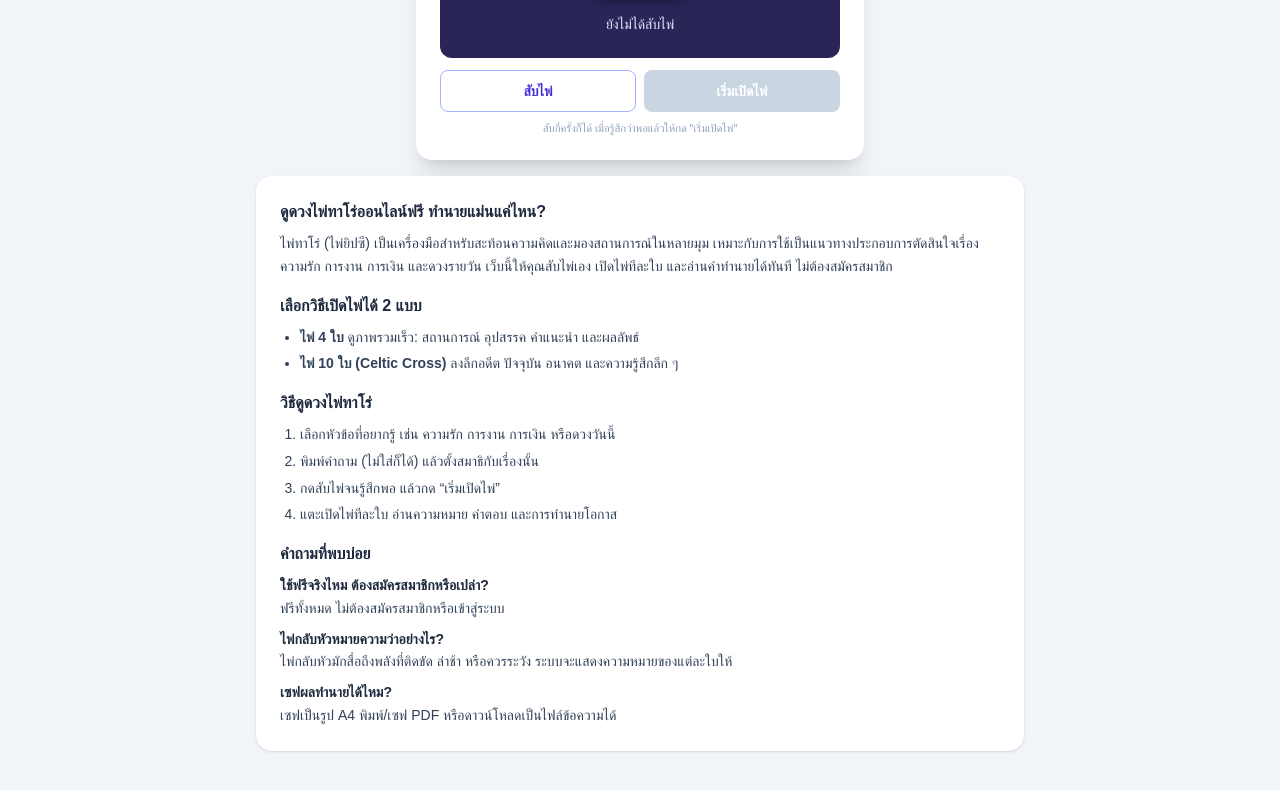
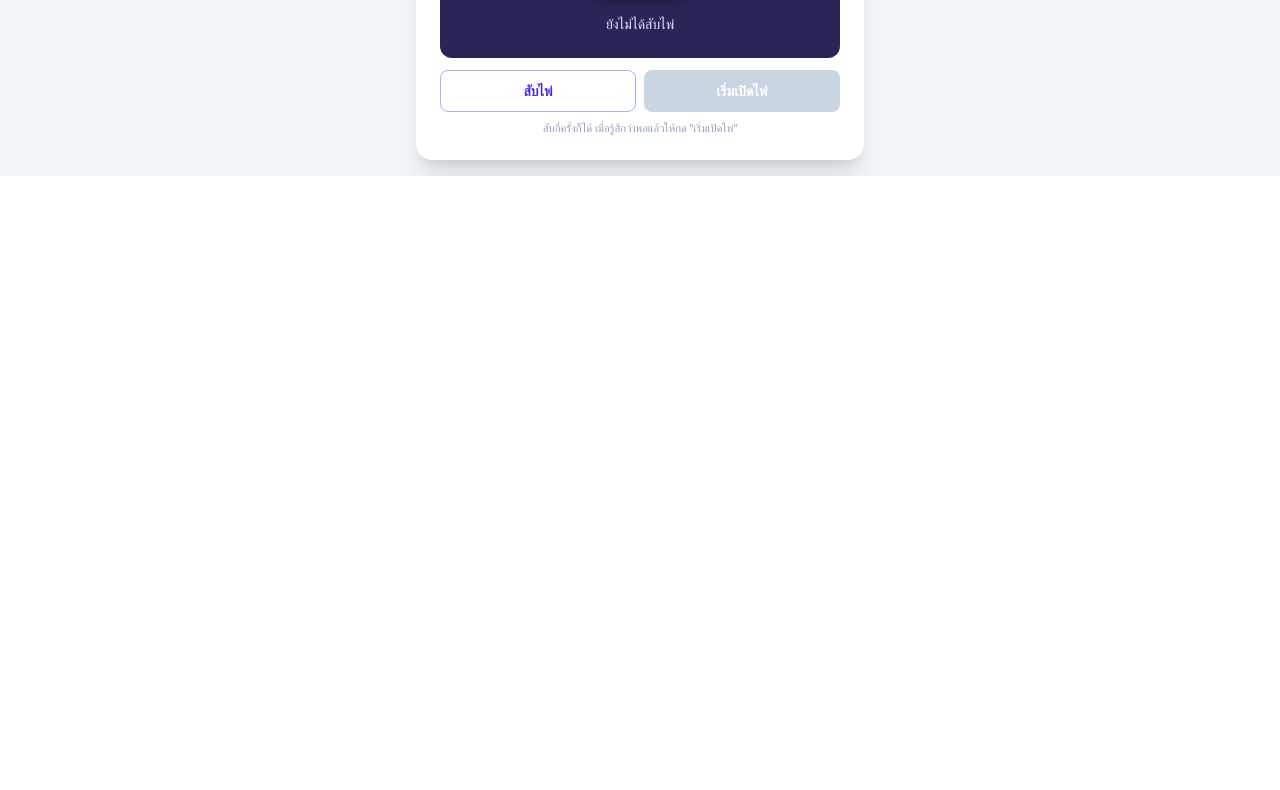
Before and after one commit to lordpooh/freeappgentools, a Next.js app: page /tarot in a window 1280 px wide. Shown: the part 636-1426 px from the top of the page. After the commit the page ends 812 px from the top, so only its background shows below. Built offline with nearby package versions, Linux system fonts and the light colour scheme.

Commit message:
update Title Tarot004

```diff
--- a/app/tarot/page.tsx
+++ b/app/tarot/page.tsx
@@ -25,84 +25,6 @@ export const metadata: Metadata = {
     locale: "th_TH",
   },
   robots: { index: true, follow: true },
-};
-
-const jsonLd = {
-  "@context": "https://schema.org",
-  "@graph": [
-    {
-      "@type": "WebApplication",
-      name: "ดูดวงไพ่ทาโร่ออนไลน์",
-      url: "https://freeappgentools.com/tarot",
-      applicationCategory: "EntertainmentApplication",
-      operatingSystem: "Web",
-      inLanguage: "th",
-      offers: { "@type": "Offer", price: "0", priceCurrency: "THB" },
-    },
-    {
-      "@type": "BreadcrumbList",
-      itemListElement: [
-        { "@type": "ListItem", position: 1, name: "หน้าแรก", item: "https://freeappgentools.com" },
-        { "@type": "ListItem", position: 2, name: "ดูดวงไพ่ทาโร่", item: "https://freeappgentools.com/tarot" },
-      ],
-    },
-  ],
-};
-
-export default function TarotPage() {
-  return (
-    <>
-      <script
-        type="application/ld+json"
-        dangerouslySetInnerHTML={{
-          __html: JSON.stringify(jsonLd).replace(/</g, "\\u003c"),
-        }}
-      />
-      <TarotClient />
-
-      {/* เนื้อหาข้อความให้ Google อ่าน (render ฝั่งเซิร์ฟเวอร์) */}
-      <section className="bg-slate-100 px-4 pb-12">
-        <div className="mx-auto max-w-3xl rounded-2xl bg-white p-6 text-sm leading-relaxed text-slate-700 shadow">
-          <h2 className="mb-2 text-base font-bold text-slate-800">
-            ดูดวงไพ่ทาโร่ออนไลน์ฟรี ทำนายแม่นแค่ไหน?
-          </h2>
-          <p className="mb-4">
-            ไพ่ทาโร่ (ไพ่ยิปซี) เป็นเครื่องมือสำหรับสะท้อนความคิดและมองสถานการณ์ในหลายมุม
-            เหมาะกับการใช้เป็นแนวทางประกอบการตัดสินใจเรื่องความรัก การงาน การเงิน และดวงรายวัน
-            เว็บนี้ให้คุณสับไพ่เอง เปิดไพ่ทีละใบ และอ่านคำทำนายได้ทันที ไม่ต้องสมัครสมาชิก
-          </p>
-
-          <h2 className="mb-2 text-base font-bold text-slate-800">
-            เลือกวิธีเปิดไพ่ได้ 2 แบบ
-          </h2>
-          <ul className="mb-4 list-disc space-y-1 pl-5">
-            <li>
-              <strong>ไพ่ 4 ใบ</strong> ดูภาพรวมเร็ว: สถานการณ์ อุปสรรค คำแนะนำ และผลลัพธ์
-            </li>
-            <li>
-              <strong>ไพ่ 10 ใบ (Celtic Cross)</strong> ลงลึกอดีต ปัจจุบัน อนาคต และความรู้สึกลึก ๆ
-            </li>
-          </ul>
-
-          <h2 className="mb-2 text-base font-bold text-slate-800">วิธีดูดวงไพ่ทาโร่</h2>
-          <ol className="mb-4 list-decimal space-y-1 pl-5">
-            <li>เลือกหัวข้อที่อยากรู้ เช่น ความรัก การงาน การเงิน หรือดวงวันนี้</li>
-            <li>พิมพ์คำถาม (ไม่ใส่ก็ได้) แล้วตั้งสมาธิกับเรื่องนั้น</li>
-            <li>กดสับไพ่จนรู้สึกพอ แล้วกด “เริ่มเปิดไพ่”</li>
-            <li>แตะเปิดไพ่ทีละใบ อ่านความหมาย คำตอบ และการทำนายโอกาส</li>
-          </ol>
-
-          <h2 className="mb-2 text-base font-bold text-slate-800">คำถามที่พบบ่อย</h2>
-          <h3 className="font-semibold text-slate-800">ใช้ฟรีจริงไหม ต้องสมัครสมาชิกหรือเปล่า?</h3>
-          <p className="mb-2">ฟรีทั้งหมด ไม่ต้องสมัครสมาชิกหรือเข้าสู่ระบบ</p>
-          <h3 className="font-semibold text-slate-800">ไพ่กลับหัวหมายความว่าอย่างไร?</h3>
-          <p className="mb-2">
-            ไพ่กลับหัวมักสื่อถึงพลังที่ติดขัด ล่าช้า หรือควรระวัง ระบบจะแสดงความหมายของแต่ละใบให้
-          </p>
-          <h3 className="font-semibold text-slate-800">เซฟผลทำนายได้ไหม?</h3>
-          <p>เซฟเป็นรูป A4 พิมพ์/เซฟ PDF หรือดาวน์โหลดเป็นไฟล์ข้อความได้</p>
-        </div>
-      </section>
-    </>
-  );
+};export default function TarotPage() {
+  return <TarotClient />;
 }
```
